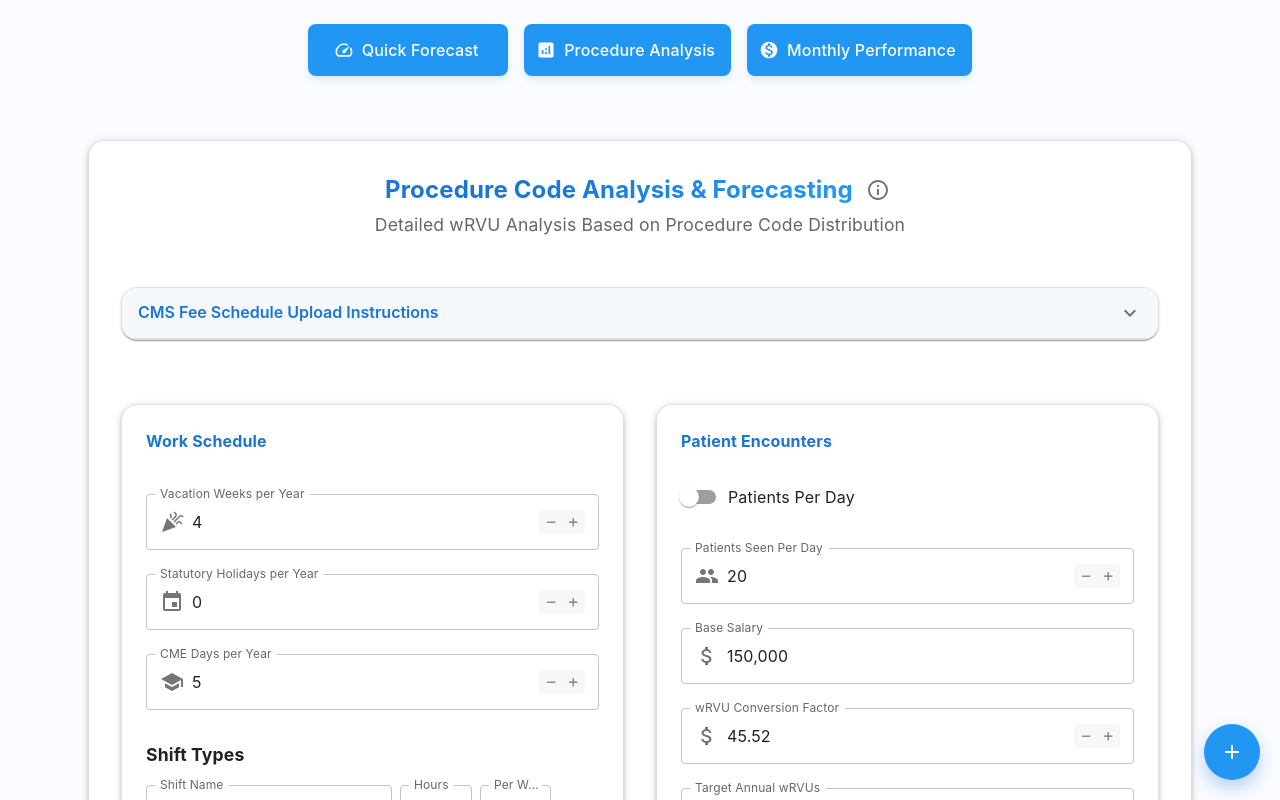
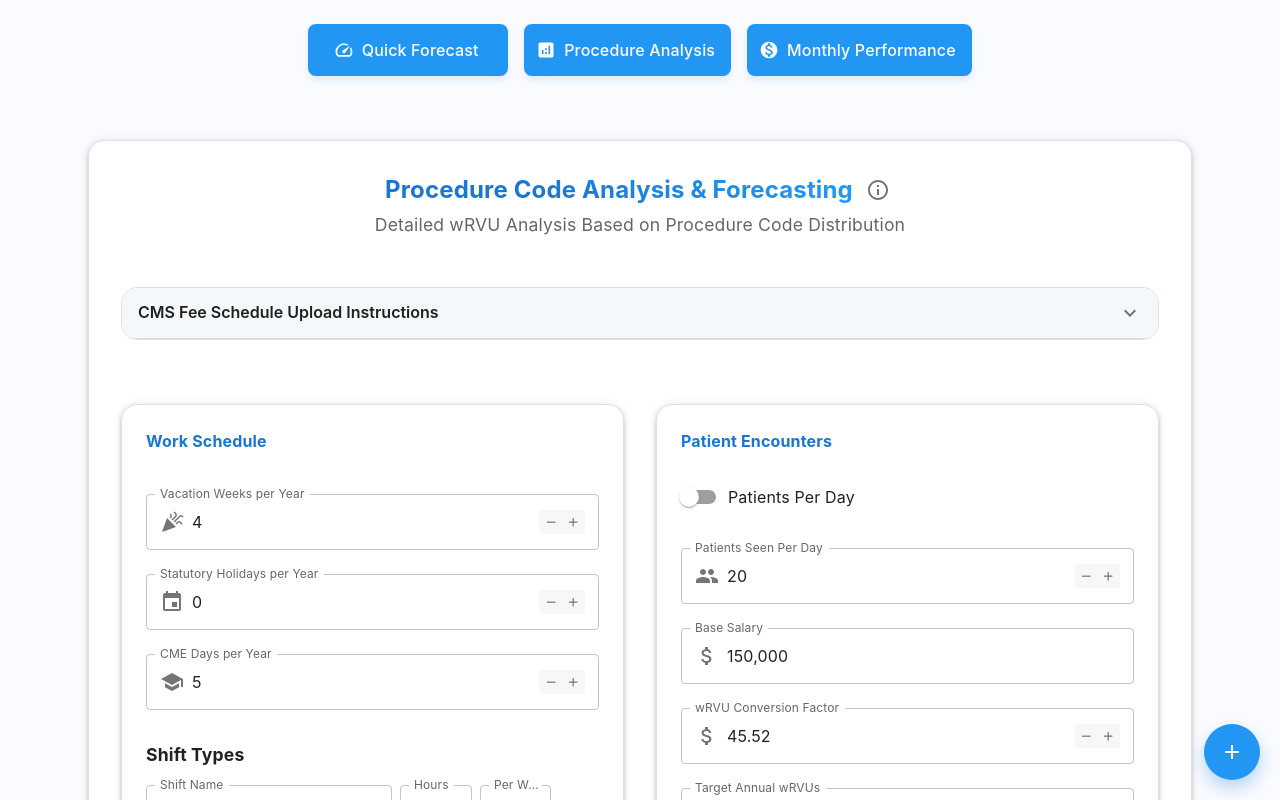
Before and after one commit to WiesHerd/wrvu-analysis-tool, a React (Create React App) app: page /#/detailed-wrvu in a window 1280 px wide. Shown: the top 800 px of the page. Built offline with nearby package versions, Linux system fonts and the light colour scheme; what chartjs-plugin-datalabels would draw is missing.

Commit message:
Update CMS Fee Schedule Instructions styling to remove blue color and fix border

```diff
--- a/src/DetailedWRVUForecaster.js
+++ b/src/DetailedWRVUForecaster.js
@@ -591,6 +591,7 @@ function DetailedWRVUForecaster({ totalVisits, onUpdateForecast }) {
                 borderRadius: '16px !important',
                 border: '1px solid #e0e0e0',
                 overflow: 'hidden',
+                boxShadow: 'none',
                 '&.MuiAccordion-root': {
                   borderRadius: '16px',
                   '&:before': {
@@ -607,7 +608,7 @@ function DetailedWRVUForecaster({ totalVisits, onUpdateForecast }) {
                   borderColor: 'divider',
                 }}
               >
-                <Typography variant="h6" sx={{ color: '#1976d2', fontWeight: 600 }}>
+                <Typography variant="h6" sx={{ color: 'text.primary', fontWeight: 600 }}>
                   CMS Fee Schedule Upload Instructions
                 </Typography>
               </AccordionSummary>
@@ -1107,18 +1108,6 @@ function DetailedWRVUForecaster({ totalVisits, onUpdateForecast }) {
 
         {procedureCodes.length > 0 ? (
           <Box sx={{ mb: 4 }}>
-            <Typography
-              variant="h6"
-              align="center"
-              sx={{
-                color: 'text.secondary',
-                fontSize: '1.1rem',
-                fontWeight: 'normal'
-              }}
-            >
-              Analyze Procedure Codes and Calculate wRVU Production
-            </Typography>
-
             <Box sx={{ display: 'flex', gap: 2, mb: 2 }}>
               <TextField
                 fullWidth
```
